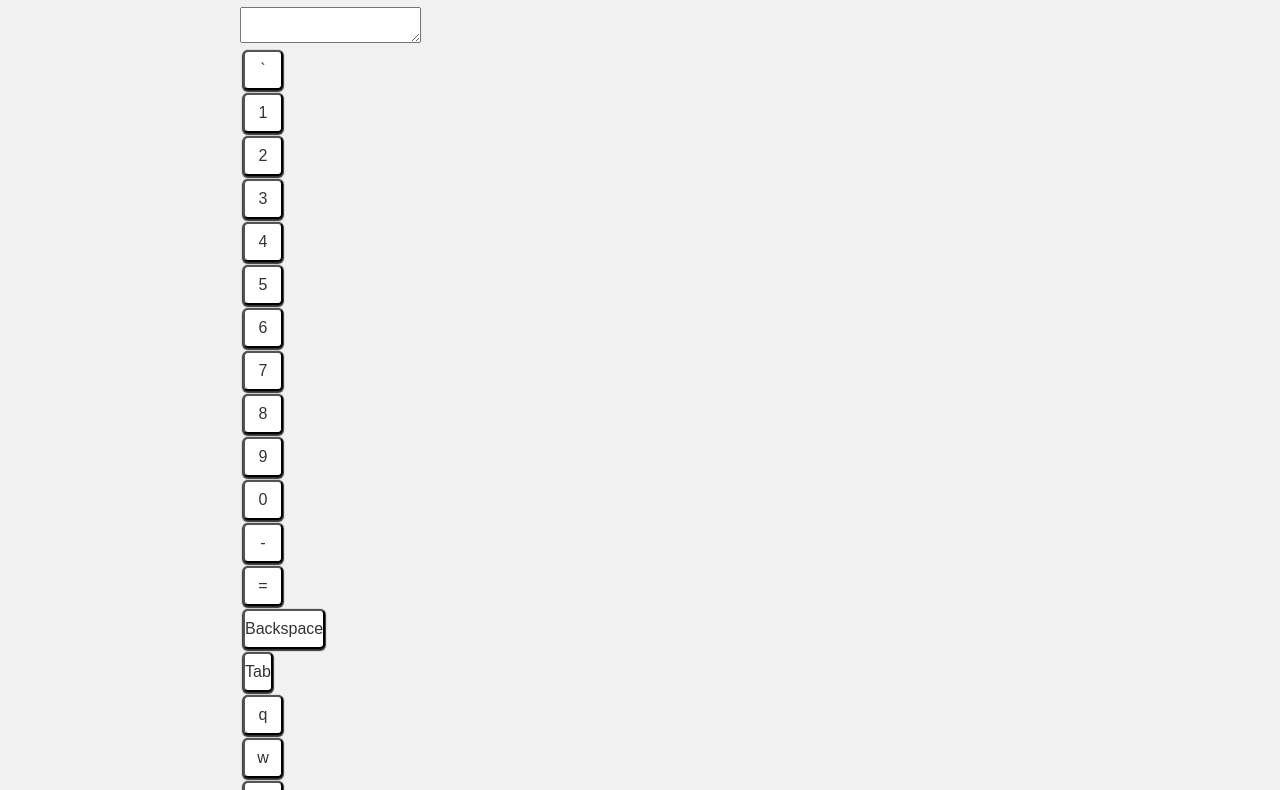
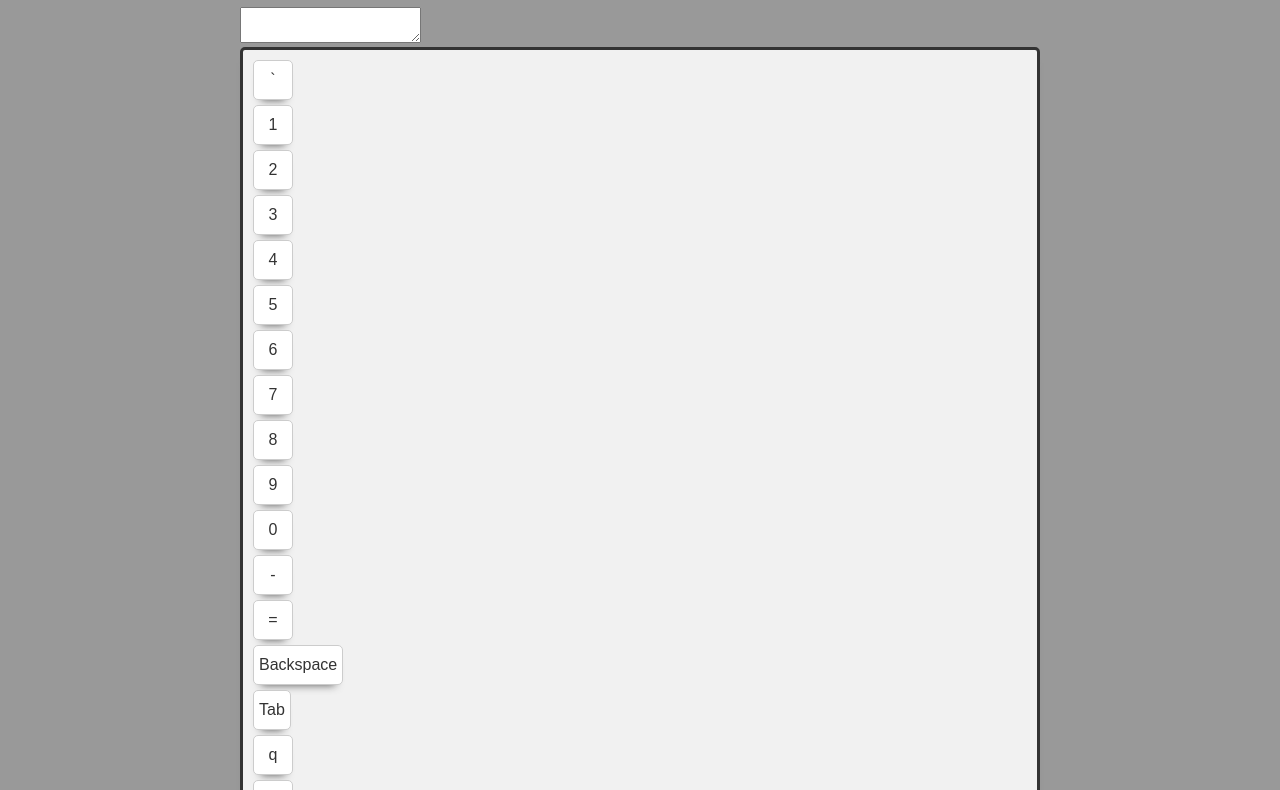
Before and after one commit to AndreiChaika/keyboard, a website with bundled scripts: page index.html in a window 1280 px wide. Shown: the part 81-871 px from the top of the page. Built offline with nearby package versions, Linux system fonts and the light colour scheme.

Commit message:
fix: keyboard

```diff
--- a/style.css
+++ b/style.css
@@ -1,8 +1,7 @@
 body {
     font-family: PT Sans, sans-serif;
     font-size: 16px;
-    color: #fff;
-    background-color: #f1f1f1;
+    background-color: #999;
     -webkit-font-smoothing: antialiased;
     display: flex;
     flex-direction: column;
@@ -23,10 +22,22 @@ button {
     cursor: pointer;
     transition: 0.5s;
     text-align: center;
-    margin: 3px;
-    padding: 8px 0px;
+    margin: 5px;
+    padding: 5px;
     font-size: 16px;
-    box-shadow: 0 1px 1px 1px #333;
+    box-shadow: 0 0.5em 0.5em -0.5em #555;
+    border: 1px solid #ccc;
+}
+.keyboard {
+    border: 3px solid #333;
+    border-radius: 5px;
+    box-shadow: 0 0.5em 0.5em -0.5em #555;
+    padding: 5px 5px;
+    background-color: #f1f1f1;
+    margin-bottom: 20px;
+}
+.button-row {
+    display: flex;
 }
 .shortkey {
     width: 40px;
```
